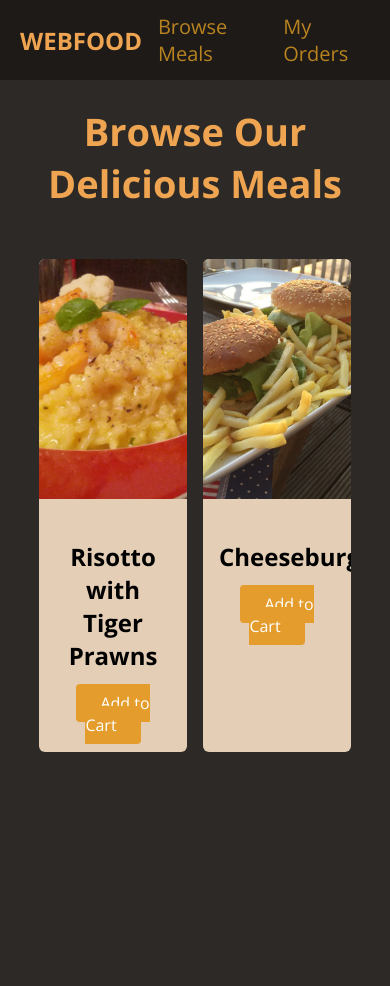
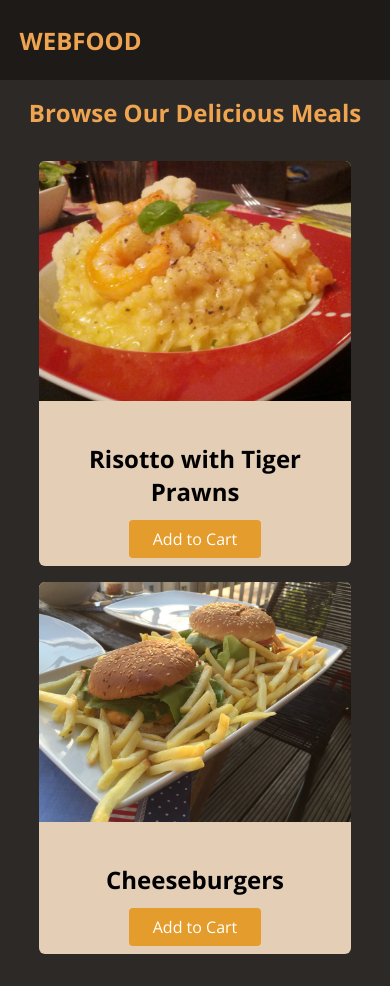
Before and after one commit to Joon1128/WEB-food, a plain HTML site: page index.html in a window 390 px wide. Before the commit the page ends 844 px from the top, so only its background shows below. Drawn offline with nearby package versions, Linux system fonts and the light colour scheme.

Commit message:
단위 수정

```diff
--- a/styles.css
+++ b/styles.css
@@ -1,26 +1,26 @@
 body {
-    font-family: 'Open Sans', sans-serif;
+  font-family: "Open Sans", sans-serif;
   margin: 0;
-    background-color: rgb(44 , 41, 38);
+  background-color: rgb(44, 41, 38);
 }
 
 a {
   text-decoration: none;
 }
 
-#main-header  {
-    height: 80px;
+#main-header {
+  height: 5rem;
   display: flex;
   justify-content: space-between;
   align-items: center;
   background-color: rgb(29, 26, 24);
-    padding: 0 20px;
+  padding: 0 5%;
 }
 
 #logo {
-    font-size: 24px;
+  font-size: 1.5rem;
   font-weight: bold;
-    color: rgb(238 ,164, 80);
+  color: rgb(238, 164, 80);
   text-transform: uppercase;
 }
 
@@ -32,12 +32,12 @@ a {
 }
 
 #main-header li {
-    margin: 0 16px;
+  margin: 0 1rem;
 }
 
 #main-header nav a {
   color: rgb(185, 131, 31);
-    font-size: 20px;
+  font-size: 1.25rem;
 }
 
 #main-header nav a:hover {
@@ -47,20 +47,21 @@ a {
 main h1 {
   text-align: center;
   color: rgb(238, 164, 80);
-    font-size: 38px;
+  font-size: 3rem;
 }
 
 #latest-products {
   width: 80%;
-    margin: 50px auto;
+  margin: 2rem auto;
 }
 
 #latest-products ul {
   display: grid;
   grid-template-columns: 1fr 1fr;
-    gap: 16px;
+  gap: 1rem;
   margin: 0;
   padding: 0;
+  list-style: none;
 }
 
 .food-item {
@@ -70,13 +71,13 @@ main h1 {
 }
 
 .food-item img {
-    height: 240px;
+  height: 15rem;
   width: 100%;
   object-fit: cover;
 }
 
 .food-item-content {
-    padding: 16px;
+  padding: 1rem;
   text-align: center;
 }
 
@@ -84,9 +85,23 @@ main h1 {
   background-color: rgb(228, 157, 44);
   color: white;
   border-radius: 4px;
-    padding: 8px 24px;
+  padding: 0.5rem 1.5rem;
 }
 
 .btn:hover {
   background-color: rgb(221, 134, 34);
 }
+
+@media (max-width: 48rem) {
+    #main-header nav a {
+        display: none;
+    }
+
+  main h1 {
+    font-size: 1.5rem;
+  }
+
+  #latest-products ul {
+    grid-template-columns: 100%;
+  }
+}
```
Lines whose indentation alone changed are shown as unchanged.
